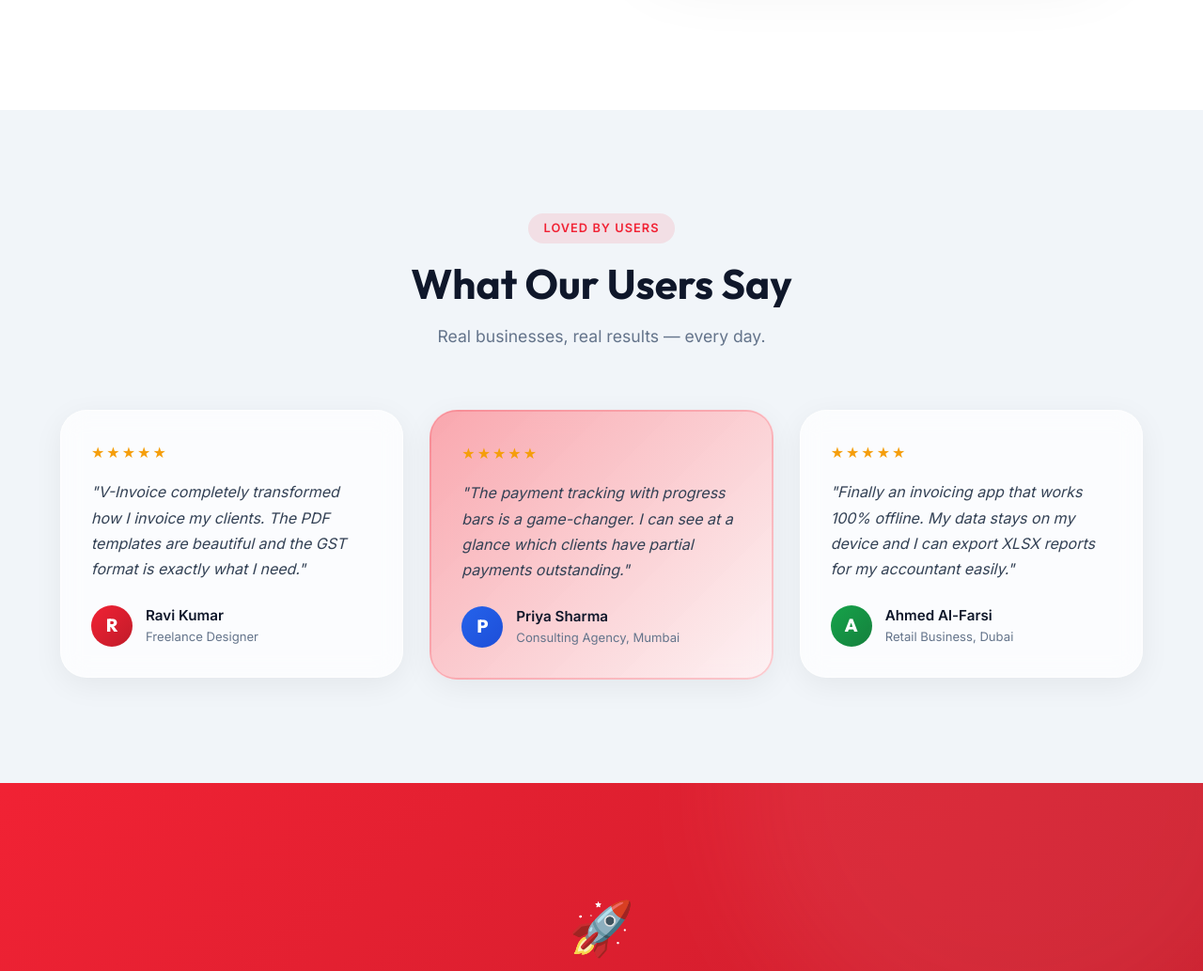
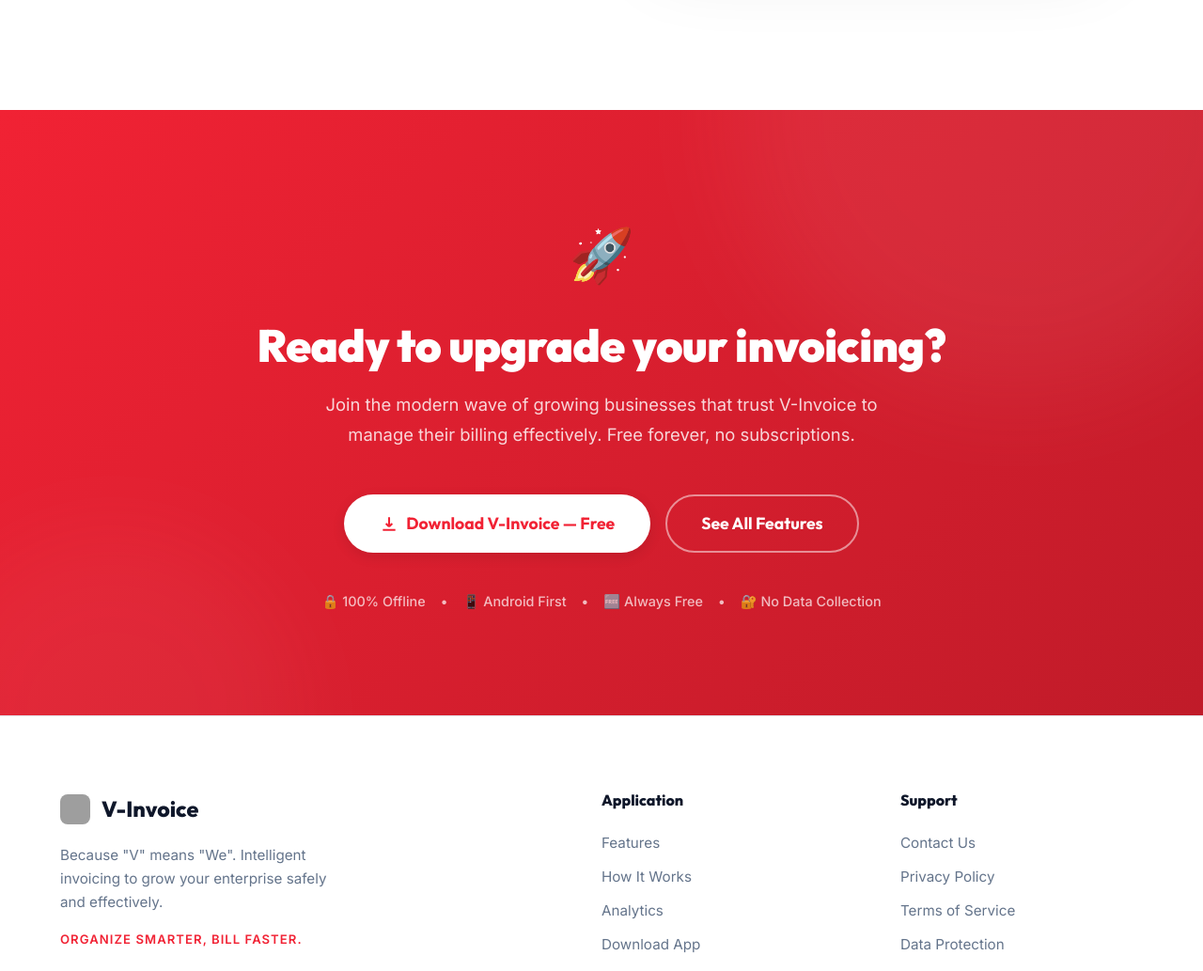
Before and after one commit to finefamilytech-development/v-invoice, a plain HTML site: page index.html in a window 1280 px wide. Shown: the part 6929-7962 px from the top of the page at 94% size. Drawn offline with Linux system fonts and the light colour scheme; grey boxes are pictures that could not be loaded.

Commit message:
Comment out testimonials section
Comment out the testimonials section in index.html

```diff
--- a/index.html
+++ b/index.html
@@ -375,7 +375,7 @@
   </section>
 
   <!-- ── Testimonials ───────────────────────────────────────────────── -->
-  <section class="testimonials-section">
+<!--  <section class="testimonials-section">
     <div class="container">
       <div class="section-header text-center reveal-element">
         <span class="badge">Loved By Users</span>
@@ -418,7 +418,7 @@
         </div>
       </div>
     </div>
-  </section>
+  </section>-->
 
   <!-- ── Download CTA ───────────────────────────────────────────────── -->
   <section id="download" class="banner-section">
```
